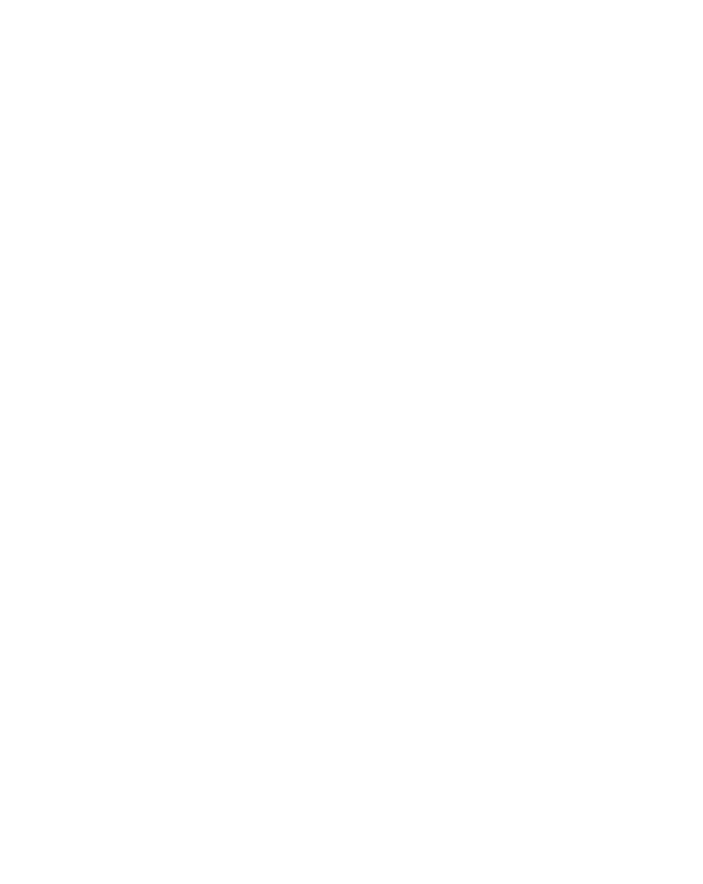
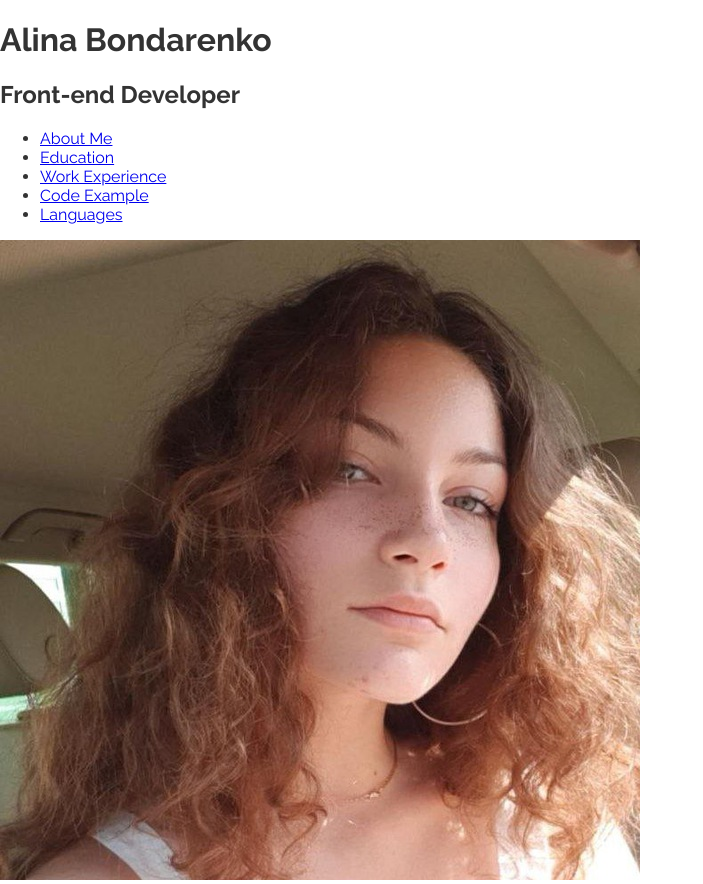
Before and after one commit to elsenliq/rsschool-cv, a plain HTML site: page index.html in a window 1280 px wide. Shown: the whole page, without its empty margins (0-703 px from the left). Before the commit the page ends 800 px from the top, so only its background shows below. Drawn offline with Linux system fonts and the light colour scheme.

Commit message:
feat: add media files, info to HTML, main styles to CSS

```diff
--- a/index.html
+++ b/index.html
@@ -4,11 +4,32 @@
 <head>
     <meta charset="UTF-8">
     <meta name="viewport" content="width=device-width, initial-scale=1.0">
-    <title>Document</title>
+    <title>CV</title>
+    <link rel="stylesheet" href="./style.css" />
+    <link rel="icon" href="assets/img/favv.ico">
+    <link rel="preconnect" href="https://fonts.googleapis.com">
+    <link rel="preconnect" href="https://fonts.gstatic.com" crossorigin>
+    <link href="https://fonts.googleapis.com/css2?family=Raleway:wght@100;400;700&display=swap" rel="stylesheet">
 </head>
 
 <body>
+    <div class="container">
+        <header>
+            <h1>Alina Bondarenko</h1>
+            <h2>Front-end Developer</h2>
+        </header>
 
-</body>
+        <nav class="section-sidebar">
+            <ul>
+                <li><a href="#about-me">About Me</a></li>
+                <li><a href="#education">Education</a></li>
+                <li><a href="#work-experience">Work Experience</a></li>
+                <li><a href="#code-example">Code Example</a></li>
+                <li><a href="#languages">Languages</a></li>
+            </ul>
+        </nav>
 
-</html>
+        <div class="sidebar">
+            <div class="photo-section">
+                <img src="1.jpg" alt="my-photo" class="photo">
+            </div>
--- a/style.css
+++ b/style.css
@@ -0,0 +1,13 @@
+html {
+    scroll-behavior: smooth;
+}
+
+/* main styles */
+body {
+    font-family: 'Raleway', sans-serif;
+    margin: 0;
+    padding: 0;
+    box-sizing: border-box;
+    background-color: #fff;
+    color: #333;
+}
```
Also changed, not shown: 1.jpg (added), assets/img/favv.ico (added).
